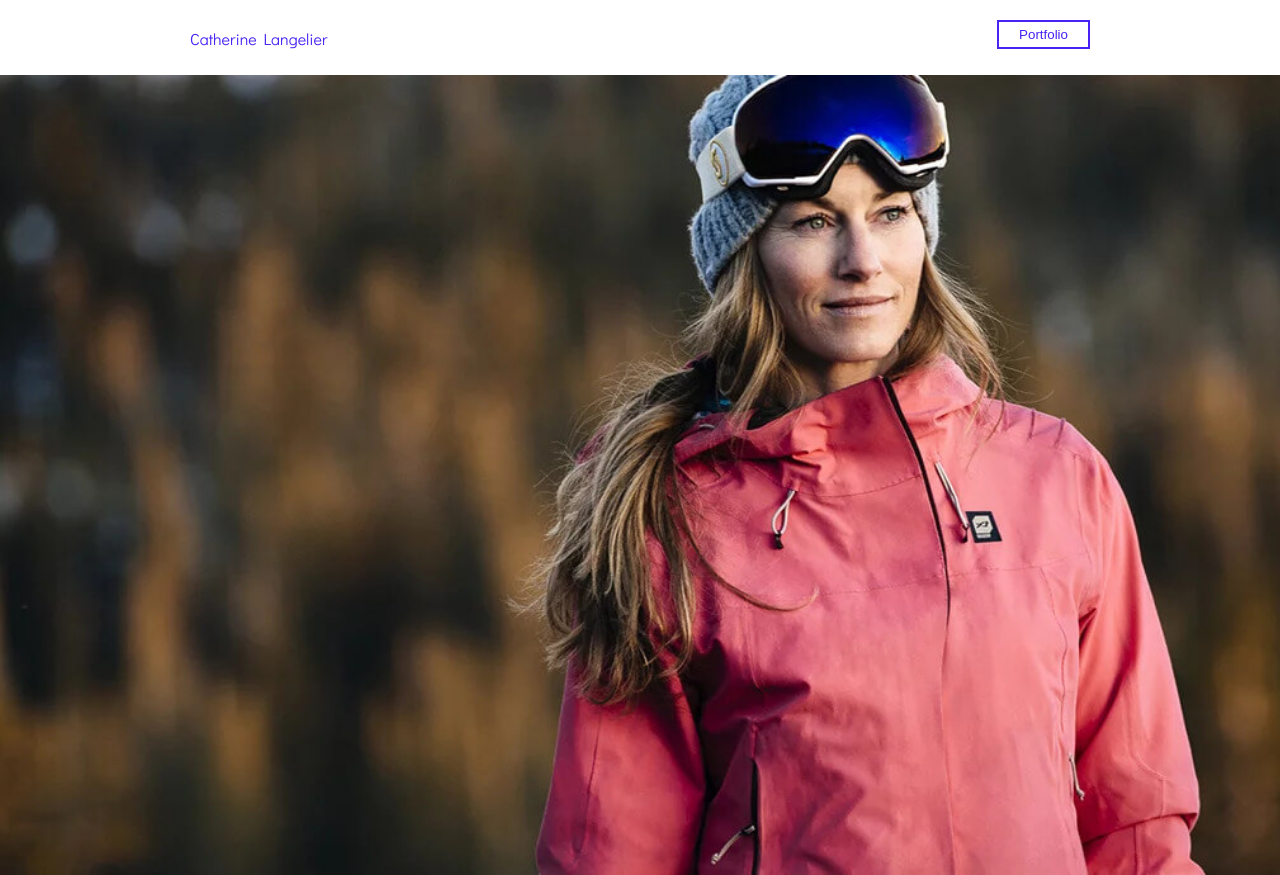
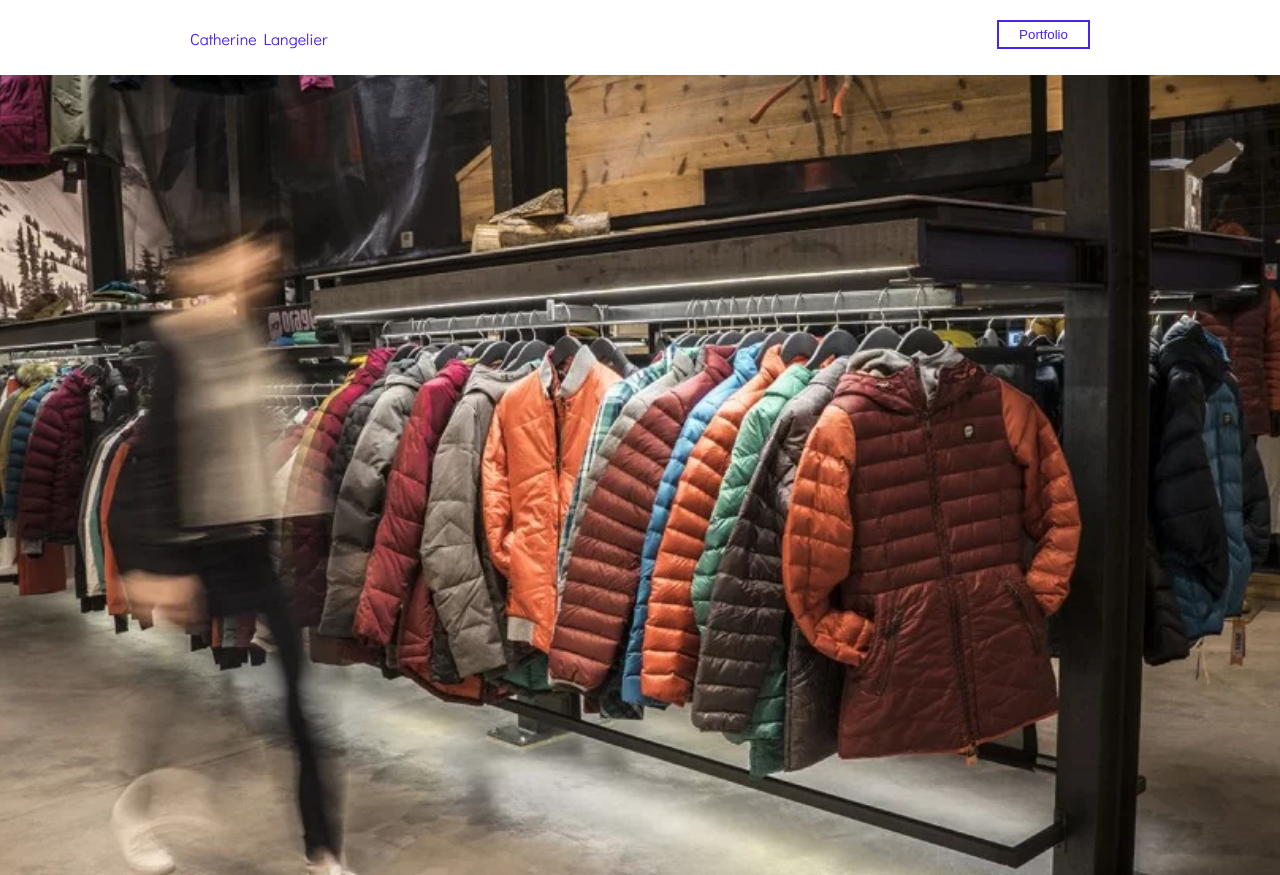
Before and after one commit to PaulAntoineGauvreau/cath-test-web, a Vue app: page / in a window 1280 px wide. Built offline with nearby package versions, Linux system fonts and the light colour scheme.

Commit message:
image hero

```diff
--- a/src/App.vue
+++ b/src/App.vue
@@ -14,7 +14,6 @@
   export default {
     components: {
       TheNavigationVue,
-
     }
   }
 </script>
--- a/src/views/Home.vue
+++ b/src/views/Home.vue
@@ -1,6 +1,6 @@
 <template>
     <div class="banner">
-        <img src="/images/manteau.jpg" alt="">
+        <img src="/images/cath-flou.jpeg" alt="">
     </div>
 </template>
 
```
Also changed, not shown: public/images/cath-flou.jpeg (added).
